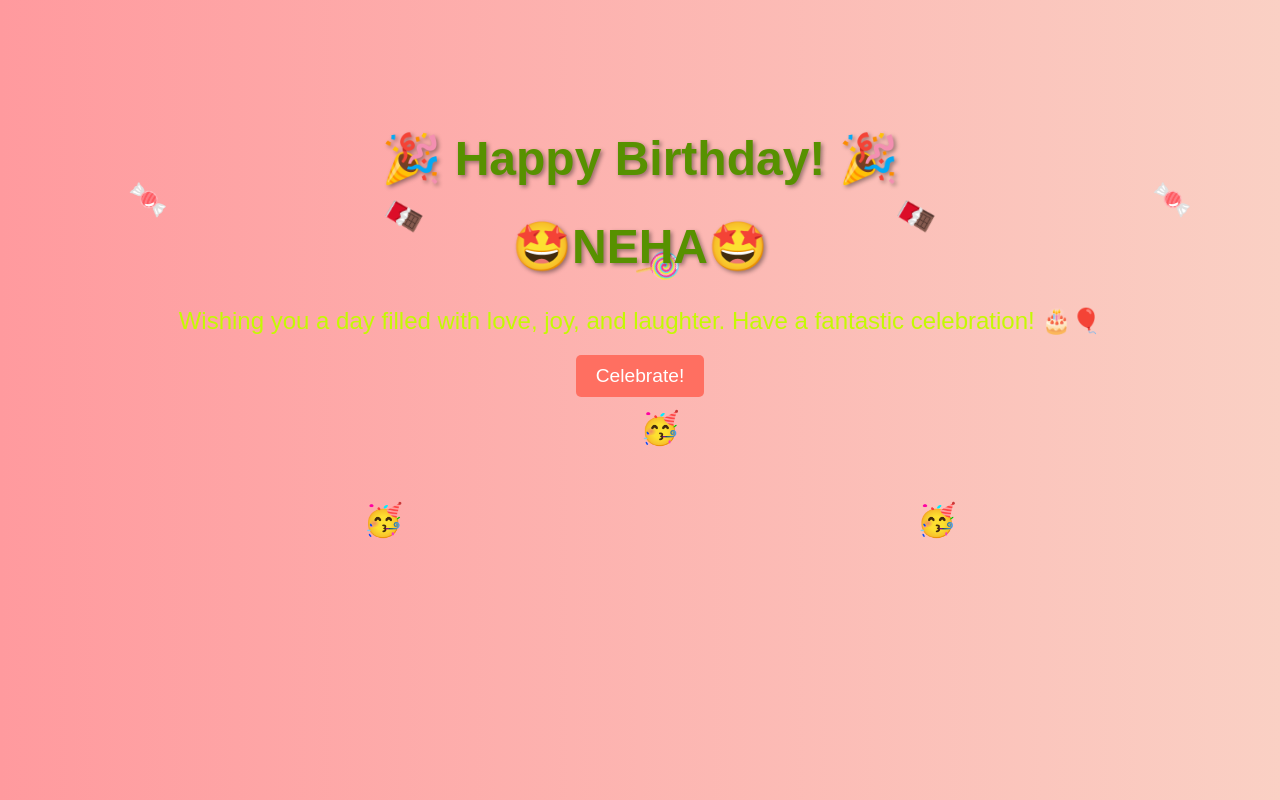
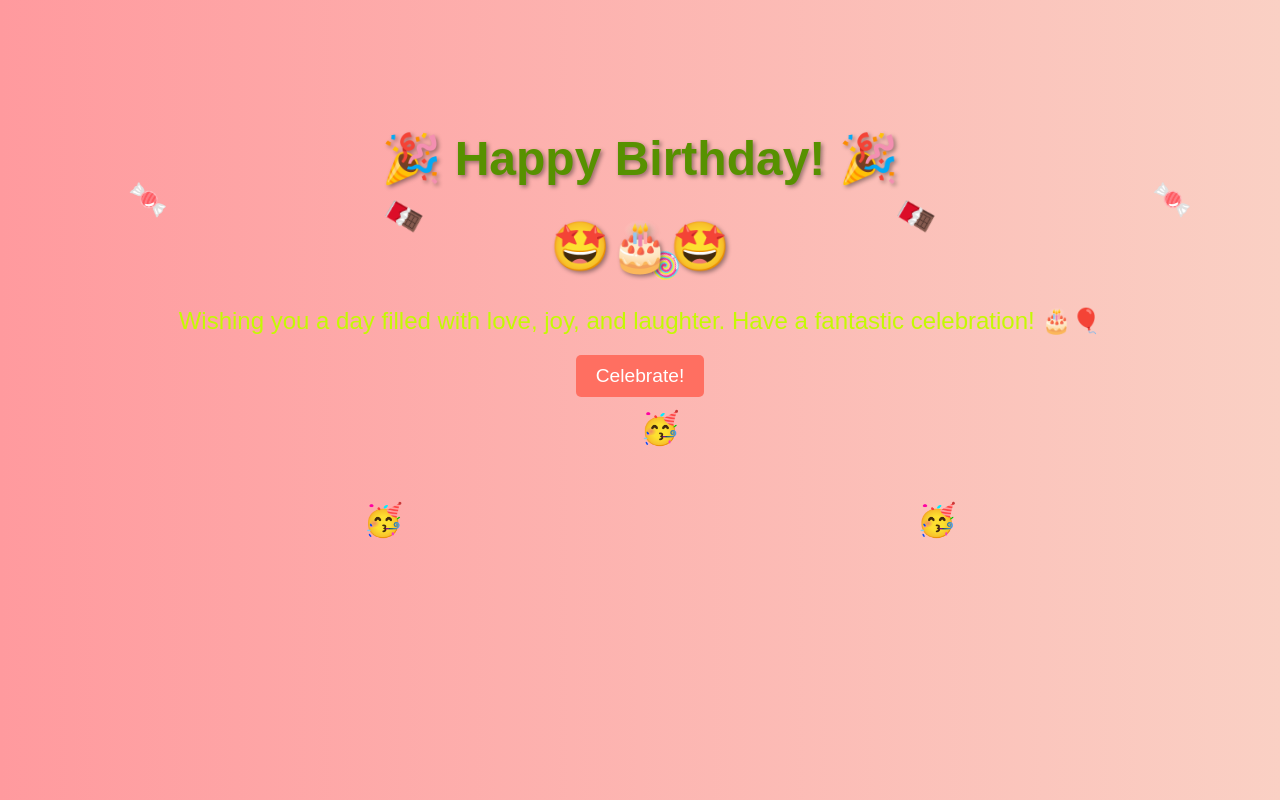
Before and after one commit to knssiriakshaya/Birthday_wishes, a plain HTML site: page index.html in a window 1280 px wide. Drawn offline with Linux system fonts and the light colour scheme.

Commit message:
Update index.html

```diff
--- a/index.html
+++ b/index.html
@@ -139,7 +139,7 @@
 <body>
   <div class="container">
     <h1 class="title">🎉 Happy Birthday! 🎉</h1>
-    <h1 class="title">🤩NEHA🤩</h1>
+    <h1 class="title">🤩🎂🤩</h1>
     <p class="message">Wishing you a day filled with love, joy, and laughter. Have a fantastic celebration! 🎂🎈</p>
     <button class="btn" onclick="goToNextPage()">Celebrate!</button><br><br><br><br>
     <div class="emojis">
```
